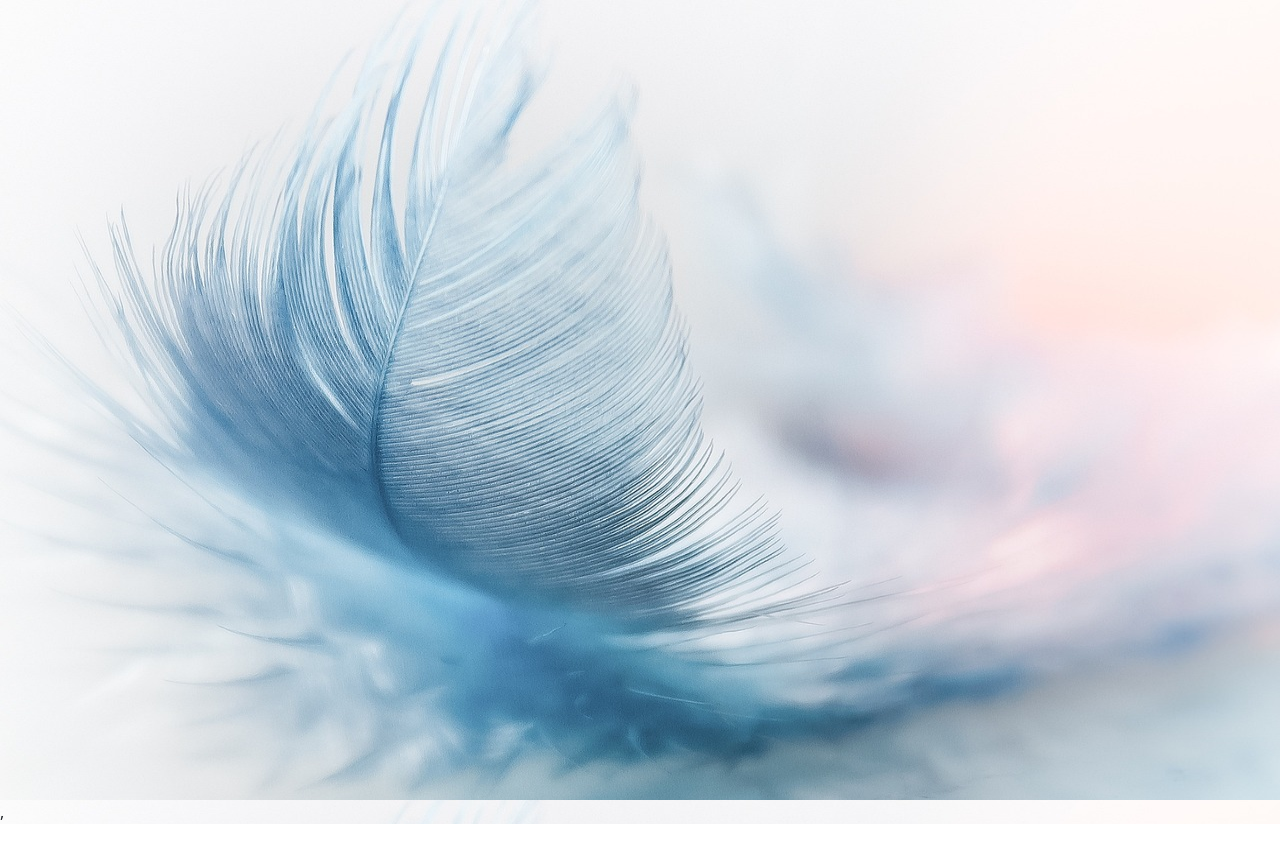
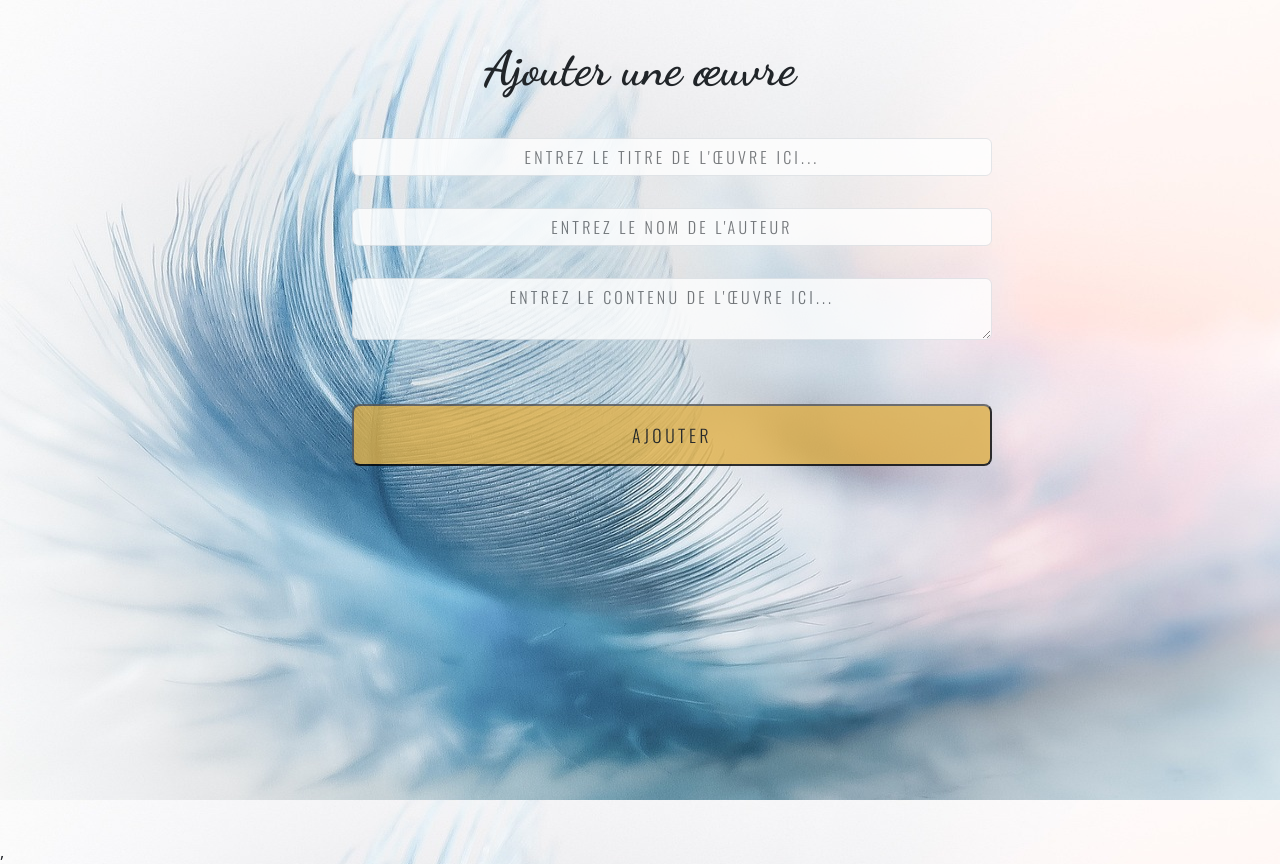
Before and after one commit to GaspardPierre/Plume2.0, a React (Vite) app in the folder front/: page /admin/work in a window 1280 px wide. Before the commit the page ends 824 px from the top, so only its background shows below. Built offline with nearby package versions, Linux system fonts and the light colour scheme.

Commit message:
AdminWork +style

```diff
--- a/front/src/components/AdminWork/AdminWork.jsx
+++ b/front/src/components/AdminWork/AdminWork.jsx
@@ -1,9 +1,59 @@
-import React from 'react'
+import React from 'react';
+import { useForm } from 'react-hook-form';
+import { useDispatch } from 'react-redux';
+import { addWork } from'../../reducers/work';
+import "./AdminWork.scss";
 
 export default function AdminWork() {
+  const { register, handleSubmit } = useForm();
+  const dispatch = useDispatch();
+
+  const onSubmit = (work) => {
+    dispatch(addWork(work));
+  };
+
   return (
-    <div>
-
-    </div>
-  )
+    <>
+      <h1 className="text-center mb-8">Ajouter une œuvre</h1>
+      <div className="d-flex  align-items-start justify-content-center vh-50 ">
+        <form onSubmit={handleSubmit(onSubmit)} className="w-50 ">
+          <div className="mb-3 ">
+            <input
+              name="title"
+              type="text"
+              id="title"
+              {...register('title', { required: true })}
+              className="form-control btn-custom"
+              placeholder="Entrez le titre de l'œuvre ici..."
+            />
+            {/* You might want to add error handling like in the Signin component */}
+          </div>
+          <div className="mb-3">
+            <input
+              name="author"
+              id="author"
+              {...register('author', { required: true })}
+              className="form-control btn-custom"
+              placeholder="Entrez le nom de l'auteur"
+            />
+            {/* You might want to add error handling like in the Signin component */}
+          </div>
+          <div className="mb-3">
+            <textarea
+              name="content"
+              type="text"
+              id="content"
+              {...register('content', { required: true })}
+              className="form-control btn-custom"
+              placeholder="Entrez le contenu de l'œuvre ici..."
+            />
+            {/* You might want to add error handling like in the Signin component */}
+          </div>
+          <button type="submit" className="btn-custom submit">
+            Ajouter
+          </button>
+        </form>
+      </div>
+    </>
+  );
 }
--- a/front/src/components/App/App.jsx
+++ b/front/src/components/App/App.jsx
@@ -35,7 +35,6 @@ export default function App() {
         <Route path="/unclassifiable" element={<Unclassifiable />} />
         <Route path="/admin" element={<Admin />} />
         <Route path="/about" element={<About />} />
-        <Route path="/about" element={<AdminNav />} />
         <Route path="/admin/member" element={<AdminMember />} />
         <Route path="/admin/work" element={<AdminWork />} />
         <Route path="/admin/comment" element={<AdminComment />} />
--- a/front/src/components/Signin/Signin.jsx
+++ b/front/src/components/Signin/Signin.jsx
@@ -1,6 +1,5 @@
 import React, { useRef, useEffect } from "react";
 import { useForm } from "react-hook-form";
-import axios from "axios";
 import { useNavigate } from "react-router-dom";
 import { useDispatch } from 'react-redux';
 import { addMember } from "../../reducers/member";
--- a/front/src/reducers/work.js
+++ b/front/src/reducers/work.js
@@ -9,6 +9,15 @@ export const fetchWorks = createAsyncThunk("work/fetchWorks", async () => {
   return response.data;
 
 });
+
+// ADD POEM ACTION
+export const addWork = createAsyncThunk("work/addWork", async (work) => {
+  const response = await api.post("/work", work);
+  console.log(`response.data: ${response.data}`);
+
+  return response.data;
+});
+
 
 const workSlice = createSlice({
   name: "work",
@@ -31,7 +40,26 @@ const workSlice = createSlice({
       .addCase(fetchWorks.rejected, (state, action) => {
         state.status = "failed";
         state.error = action.error.message;
-      });
+      })
+      // Handle add poem actions
+      .addCase(addWork.pending, (state) => {
+        state.status = "loading";
+      }
+      )
+      .addCase(addWork.fulfilled, (state, action) => {
+        state.status = "succeeded";
+        state.works.push(action.payload);
+      }
+      )
+      .addCase(addWork.rejected, (state, action) => {
+        state.status = "failed";
+        state.error = action.error.message;
+      }
+      );
+
+
+
+
   },
 });
 
```
Also changed, not shown: front/src/components/AdminWork/AdminWork.scss (added), front/src/reducers/member.js (line endings or trailing spaces), 1 other file (tests, documents, lock files or other folders).
